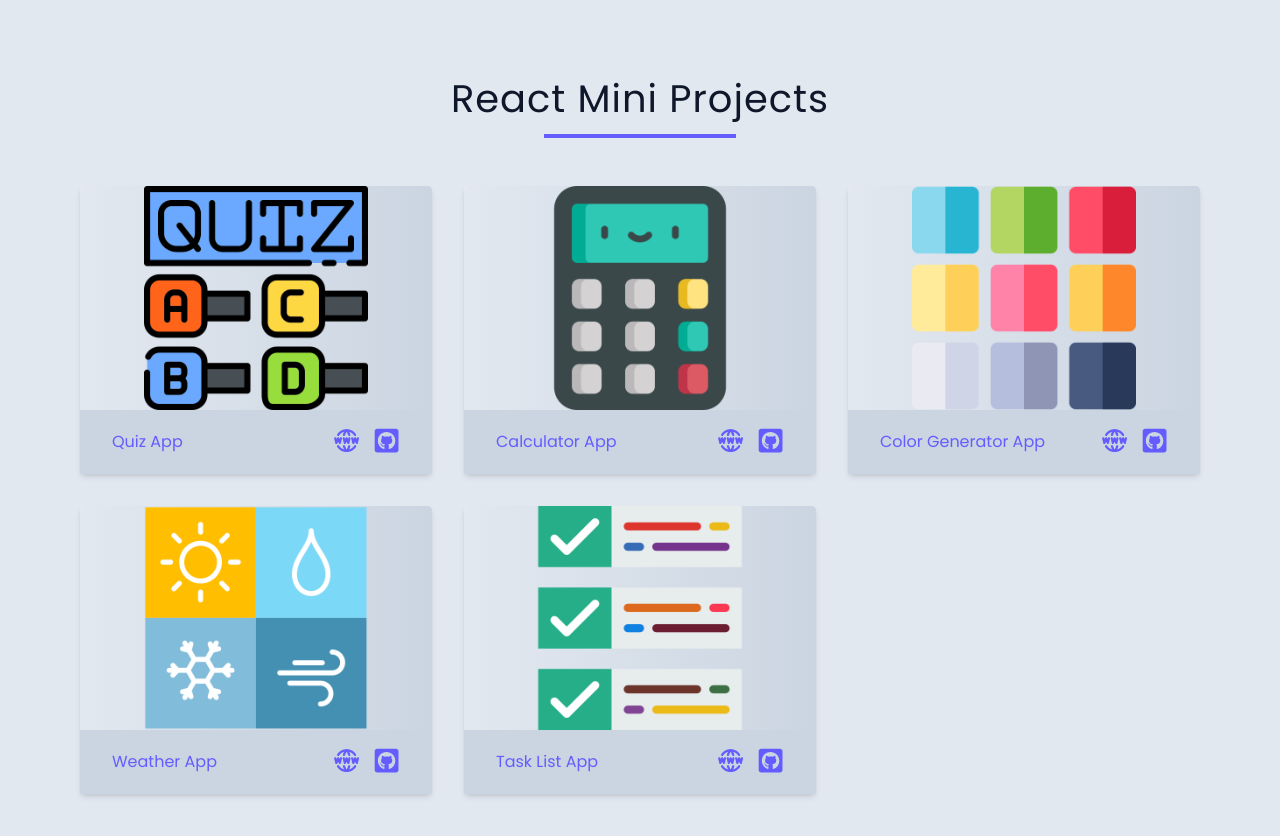
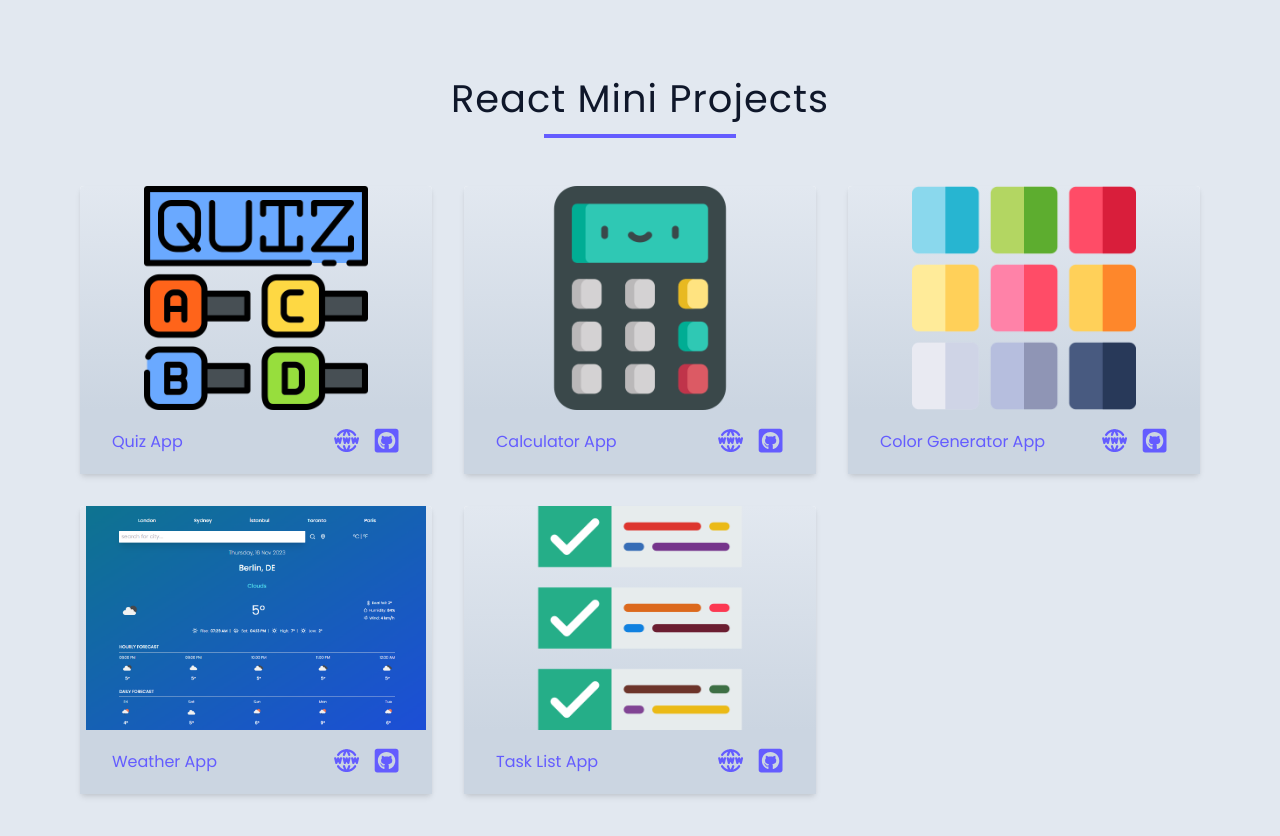
Before and after one commit to karadagserhat/react-mini-projects, a React (Vite) app: page / in a window 1280 px wide. Shown: the top 836 px of the page. Built offline with nearby package versions, Linux system fonts and the light colour scheme; a web font is replaced by a local one.

Commit message:
added weather app

```diff
--- a/src/data.js
+++ b/src/data.js
@@ -25,9 +25,8 @@ export const projectsData = [
   {
     id: '4',
     title: 'Weather App',
-    url: 'https://weather-app-react-mini-project.netlify.app/',
-    githubUrl:
-      'https://github.com/karadagserhat/weather-app-react-mini-project',
+    url: 'https://weather-app-react-mini.netlify.app/',
+    githubUrl: 'https://github.com/karadagserhat/weather-app-react',
     image: 'weather.png',
   },
   {
--- a/src/index.css
+++ b/src/index.css
@@ -359,7 +359,7 @@ PROJECTS
   border-top-right-radius: var(--borderRadius);
   border-top-left-radius: var(--borderRadius);
   object-fit: scale-down;
-  background: linear-gradient(to right, var(--grey-200), var(--grey-300));
+  background: linear-gradient(to bottom, var(--grey-200), var(--grey-300));
 }
 
 .project h5 {
```
Also changed, not shown: public/weather.png, public/weather2.png (added).
